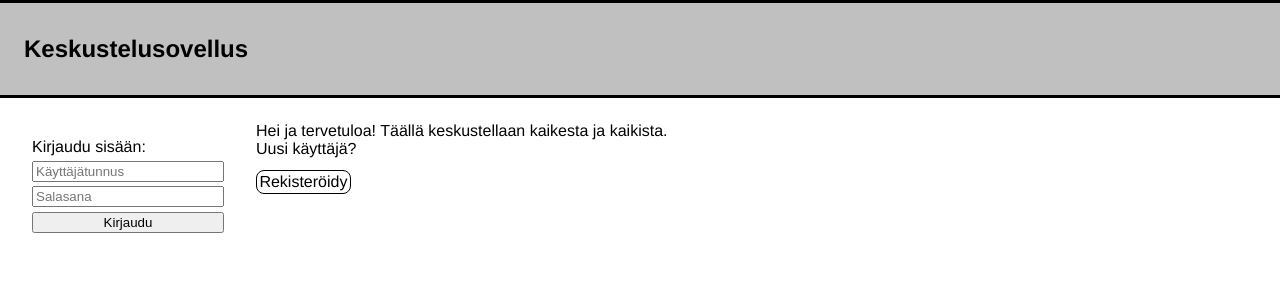
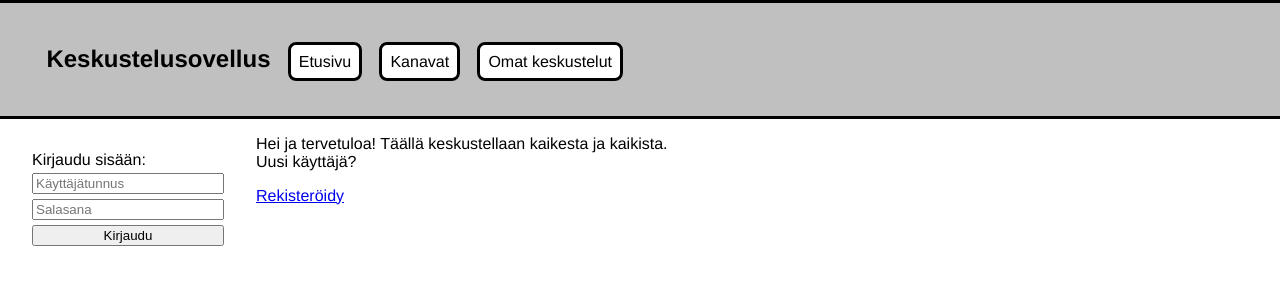
Before and after one commit to valttteri/DiscussionApp, a Flask app: page / in a window 1280 px wide. Shown: the top 300 px of the page. Run offline with Flask 3, Linux system fonts and the light colour scheme.

Commit message:
added a navigation bar

```diff
--- a/routes.py
+++ b/routes.py
@@ -6,9 +6,6 @@ from app import app
 
 @app.route("/", methods=["GET", "POST"])
 def index():
-    if len(session) != 0:
-        return redirect("/topics")
-
     return render_template("frontpage.html")
 
 
--- a/static/main.css
+++ b/static/main.css
@@ -27,6 +27,10 @@ footer {
     margin-top: .5em;
     border-top: solid;
     border-bottom: solid;
+    position: fixed;
+    left: 0;
+    bottom: 0;
+    width: 100%
 }
 
 /* front page */
@@ -95,7 +99,7 @@ h3 {
     padding-left: .5em;
 }
 
-a {
+.button {
     text-decoration: none;
     color: black;
     background-color: white;
@@ -104,3 +108,29 @@ a {
     border-width: .1em;
     padding: .15em
 }
+
+/* menu */
+nav {
+    background-color: #C0C0C0;
+    border-top: solid;
+    border-bottom: solid
+}
+
+
+nav li {
+    display: inline-block;
+    margin: .4em
+}
+
+nav li a {
+    text-decoration: none;
+    border: solid;
+    border-radius: .5em;
+    padding: .5em;
+    color: #000;
+    background-color: white;
+}
+
+nav li a:hover {
+    background-color: rgb(226, 226, 226);
+}
--- a/templates/base.html
+++ b/templates/base.html
@@ -6,9 +6,14 @@
     <meta name="viewport" content="width=device-width, initial-scale=1">
 </head>
 
-<div class="header">
-    <h2>Keskustelusovellus</h2>
-</div>
+<nav>
+    <ul>
+        <li><h1>Keskustelusovellus</h1></li>
+        <li><a href="/">Etusivu</a></li>
+        <li><a href="/topics">Kanavat</a></li>
+        <li><a href="/privatetopics">Omat keskustelut</a></li>
+    </ul>
+</nav>
 
 <body>
 
```
Also changed, not shown: templates/topics.html (+2 -10 lines), testi.py (added).
